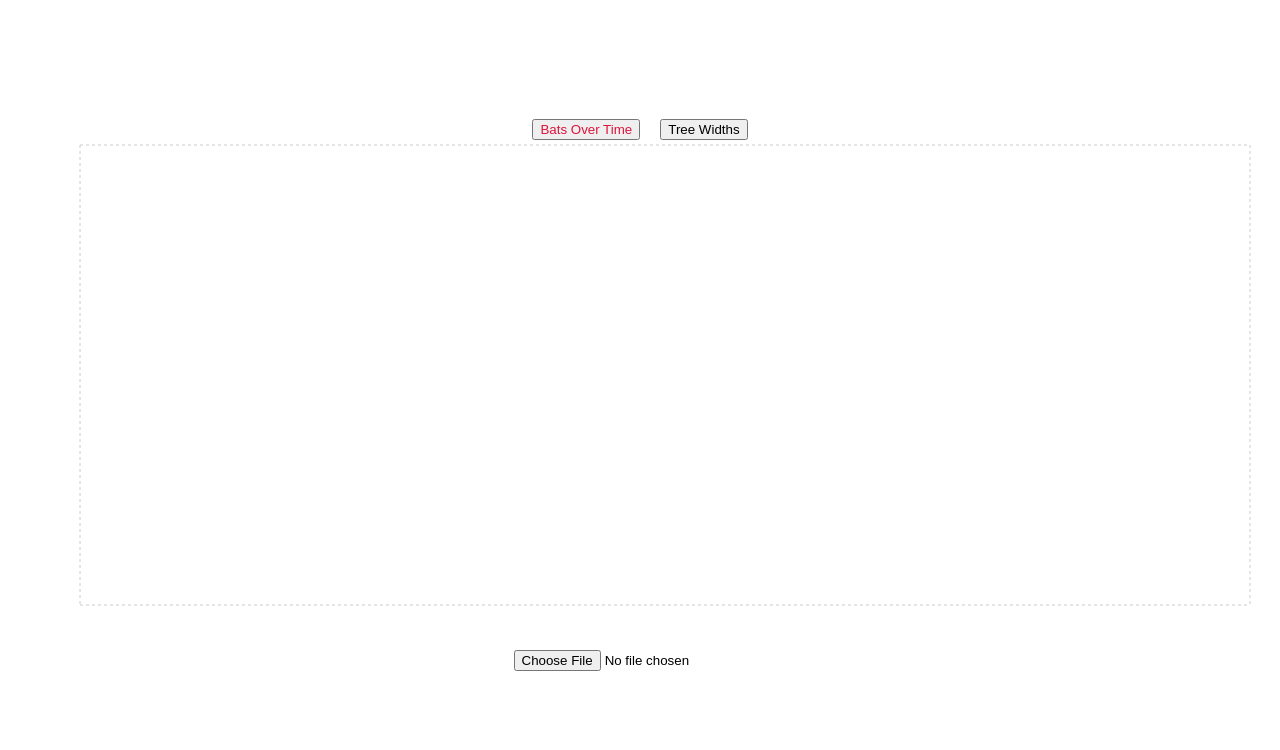
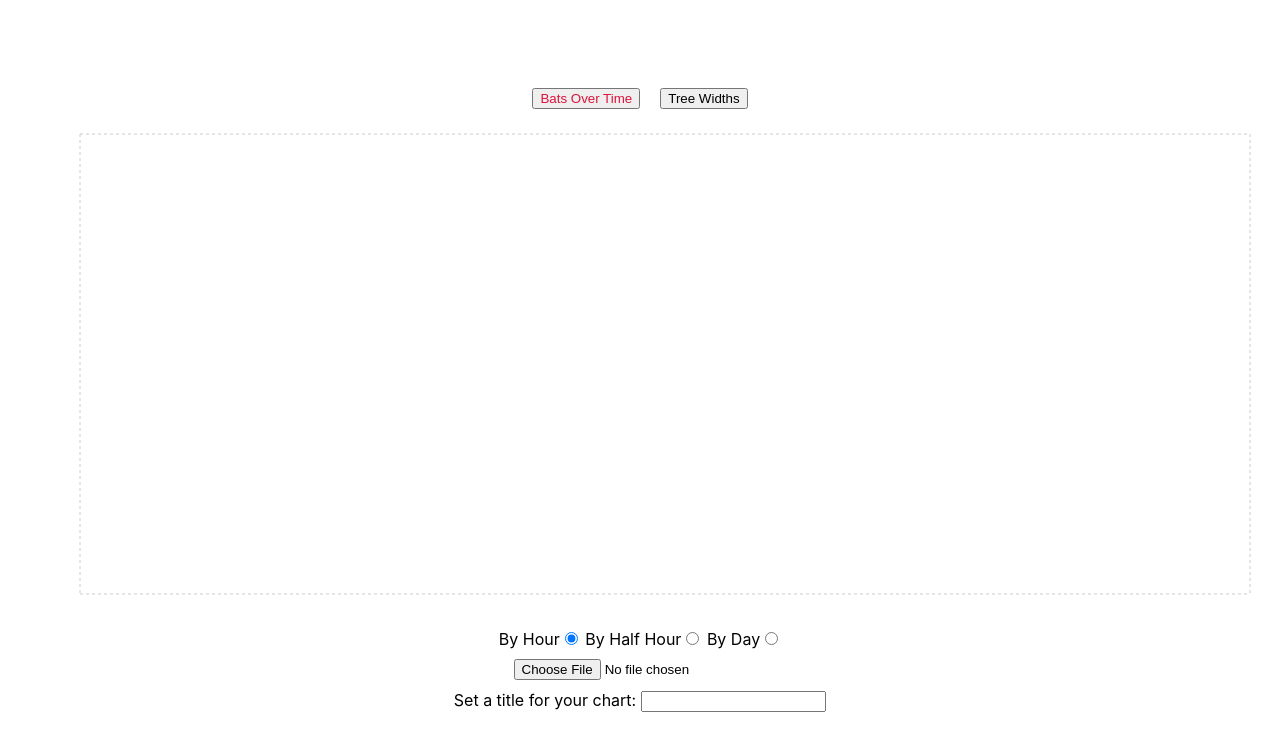
Before and after one commit to danholodak/Bat-Data, a React (Create React App) app: page / in a window 1280 px wide. Shown: the top 750 px of the page. Built offline with nearby package versions, Linux system fonts and the light colour scheme.

Commit message:
add title, radio functtionality

```diff
--- a/src/App.css
+++ b/src/App.css
@@ -7,6 +7,10 @@
 }
 main{
   min-height: 60vh;
+}
+
+#titleInput {
+  margin-left: 5px;
 }
 
 .App-logo {
--- a/src/App.js
+++ b/src/App.js
@@ -1,4 +1,3 @@
-import logo from './logo.svg';
 import './App.css';
 import BatTimeline from './components/BatTimeline';
 import TreeWidths from './components/TreeWidths';
@@ -7,13 +6,17 @@ import TabBar from './components/TabBar';
 
 function App() {
   const [tab, setTab] = useState("bot")
+  const [chartTitle, setChartTitle] = useState("")
   return (
     <div className="App">
       <TabBar tab={tab} setTab={setTab}></TabBar>
       <main>
-      {tab=="bot"&&<BatTimeline></BatTimeline>}
-      {tab=="tw"&&<TreeWidths></TreeWidths>}
+      {tab==="bot"&&<BatTimeline setChartTitle={setChartTitle} chartTitle={chartTitle}></BatTimeline>}
+      {tab==="tw"&&<TreeWidths setChartTitle={setChartTitle} chartTitle={chartTitle}></TreeWidths>}
       </main>
+      <label > Set a title for your chart:
+      <input id='titleInput' type="text" onChange={(e)=>setChartTitle(e.target.value)}/>
+      </label>
     </div>
   );
 }
--- a/src/components/TabBar.jsx
+++ b/src/components/TabBar.jsx
@@ -3,11 +3,11 @@ import './TabBar.css'
 export default function TabBar({tab, setTab}){
     function tabClick(e){
         let buttonText= e.target.innerHTML
-        if (buttonText=="Bats Over Time"){
+        if (buttonText==="Bats Over Time"){
             setTab("bot")
-        }else if (buttonText=="Tree Widths"){
+        }else if (buttonText==="Tree Widths"){
             setTab("tw")
-        }else if (buttonText=="Bats Vs Tree Species"){
+        }else if (buttonText==="Bats Vs Tree Species"){
             setTab("bvts")
         }else{
             setTab("bvtw")
@@ -16,8 +16,8 @@ export default function TabBar({tab, setTab}){
 
     return (
         <nav>
-            <button onClick={tabClick} className={tab=="bot"?"selected":""}>Bats Over Time</button>
-            <button onClick={tabClick} className={tab=="tw"?"selected":""}>Tree Widths</button>
+            <button onClick={tabClick} className={tab==="bot"?"selected":""}>Bats Over Time</button>
+            <button onClick={tabClick} className={tab==="tw"?"selected":""}>Tree Widths</button>
             {/* <button onClick={tabClick} className={tab=="bvts"?"selected":""}>Bats Vs Tree Species</button>
             <button onClick={tabClick} className={tab=="bvtw"?"selected":""}>Bats Vs Tree Widths</button> */}
         </nav>
--- a/src/components/batTimeline.jsx
+++ b/src/components/batTimeline.jsx
@@ -1,21 +1,32 @@
-import React, { PureComponent } from 'react';
+import React from 'react';
 import { LineChart, Line, XAxis, YAxis, CartesianGrid, Tooltip, Legend, ResponsiveContainer } from 'recharts';
 import Papa from "papaparse";
-import { useState } from 'react';
+import { useState, useEffect } from 'react';
 import { colorPalette } from '../assets/chartColorPalette';
 
 
 const getBatId = (recording) => recording["MANUAL ID"] || recording["AUTO ID"] || recording["ALTERNATE 1"] || recording["ALTERNATE 2"] || "Unidentified";
 const getRandomColor = () => "#" + ((1 << 24) * Math.random() | 0).toString(16).padStart(6, "0");
+
+export default function BatTimeline({chartTitle}){
+
+  const [timeUnit, setTimeUnit] = useState("hour")
   // change this to use day vs hour vs minute
-const getTimePoint = recording => `${recording.DATE}-${recording.HOUR}-${recording.TIME?.split(":")[1]}`;
-
-export default function BatTimeline(){
-
+  const getTimePoint = (recording) => {
+    // return `${recording.DATE}-${recording.HOUR}-${recording.TIME?.split(":")[1]}`
+    if (timeUnit==="hour"){
+      return `${recording.DATE}-${recording.HOUR}`
+    }else if (timeUnit==="day"){
+      return `${recording.DATE}`
+    }else{
+      return `${recording.DATE}-${recording.HOUR}-${parseInt(recording.TIME?.split(":")[1])>30?"30":"00"}`
+    }
+  };
   const [batRawData, setBatRawData] = useState([]);
   const [batChartData, setBatChartData] = useState([]);
   const [batLines, setDistinctBatLines] = useState([])
   const changeHandler = (event) => {
+    if (event.target.files[0]){
     Papa.parse(event.target.files[0], {
       header: true,
       skipEmptyLines: true,
@@ -24,20 +35,15 @@ export default function BatTimeline(){
 
         setBatRawData(results.data)
         // Get distinct dates
-        const datesWithHours = results.data.map(recording => getTimePoint(recording));
+        const datesWithHours = batRawData.map(recording => getTimePoint(recording));
         const distinctDatesWithHours = [...new Set(datesWithHours)];
         console.log(distinctDatesWithHours);
 
         // Get distinct bats
-        const batIds = results.data.map(recording => getBatId(recording));
+        const batIds = batRawData.map(recording => getBatId(recording));
         const distinctBatIds = [...new Set(batIds)];
         console.log(distinctBatIds);
-      /*  const dataPoints = distinctDates.map(date => {
-          const dataPoint = {DATE: date};
-          distinctBatIds.forEach(batId => dataPoint[batId] = 0);
-          return dataPoint;
-        });
-*/
+
         // Create a hash map of date:object, where the object has each kind of bat
         const dataPoints = {};
         distinctDatesWithHours.forEach(timePoint => {
@@ -63,12 +69,17 @@ export default function BatTimeline(){
         setDistinctBatLines(distinctBatIds);
         setBatChartData(finalDataPointsList);
       },
-    });
+    });}
   };
+  useEffect(()=>{
+
+  }, [timeUnit])
 
   // render() {
     return (
       <>
+      <section className='theChart'>
+        <h1>{chartTitle}</h1>
         {batChartData &&
         <ResponsiveContainer width="100%" height="100%" minWidth="500px" minHeight="500px">
           <LineChart
@@ -87,17 +98,30 @@ export default function BatTimeline(){
             <YAxis />
             <Tooltip />
             <Legend />
-          { batLines.map(batId => <Line type="monotone" dataKey={batId} stroke={getRandomColor()}/>)}
+            { batLines.map((batId, i) => <Line key={batId+i} type="monotone" dataKey={batId} stroke={i>=colorPalette.length?getRandomColor():colorPalette[i]}/>)}
           </LineChart>
         </ResponsiveContainer>}
-
+      </section>
+      <section id="radio">
+        <label> By Hour
+        <input type="radio" value="hour" name="timeUnit" checked={timeUnit==="hour"} onClick={()=>setTimeUnit("hour")}/>
+        </label>
+        <label> By Half Hour
+        <input type="radio" value="halfHour" name="timeUnit" checked={timeUnit==="halfHour"} onClick={()=>setTimeUnit("halfHour")}/>
+        </label>
+        <label> By Day
+        <input type="radio" value="day" name="timeUnit" checked={timeUnit==="day"} onClick={()=>setTimeUnit("day")}/>
+        </label>
+      </section>
       <input
+      id='fileInput'
       type="file"
       name="file"
       accept=".csv"
       onChange={changeHandler}
       style={{ display: "block", margin: "10px auto" }}
       />
+
       </>
     );
   // }
--- a/src/components/treeWidths.jsx
+++ b/src/components/treeWidths.jsx
@@ -1,5 +1,5 @@
-import React, { PureComponent } from 'react';
-import { BarChart, Bar, LineChart, Line, XAxis, YAxis, CartesianGrid, Tooltip, Legend, ResponsiveContainer } from 'recharts';
+import React from 'react';
+import { BarChart, Bar, XAxis, YAxis, CartesianGrid, Tooltip, Legend, ResponsiveContainer } from 'recharts';
 
 import Papa from "papaparse";
 import { useState } from 'react';
@@ -10,12 +10,13 @@ const getTreeId = (recording) => recording["Common Name"];
 const getRandomColor = () => "#" + ((1 << 24) * Math.random() | 0).toString(16).padStart(6, "0");
 const getDiameter = recording => recording["DBH (in)"] ? recording["DBH (in)"].split(".")[0] : 0;
 
-export default function TreeWidths(){
+export default function TreeWidths({chartTitle}){
 
   const [treeRawData, setTreeRawData] = useState([]);
   const [treeChartData, setTreeChartData] = useState([]);
   const [treeLines, setDistinctTreeLines] = useState([])
   const changeHandler = (event) => {
+    if(event.target.files[0]){
       Papa.parse(event.target.files[0], {
         header: true,
         skipEmptyLines: true,
@@ -27,7 +28,7 @@ export default function TreeWidths(){
           // Get distinct trees
           const treeIds = []
           results.data.forEach(entry =>{
-          if(getTreeId(entry)&&getTreeId(entry)!=""){
+            if(getTreeId(entry)&&getTreeId(entry)!==""){
               treeIds.push(getTreeId(entry))
             }
           });
@@ -62,7 +63,7 @@ export default function TreeWidths(){
           // Update each object with how many of each tree we observed that day
           results.data.forEach(entry => {
             const treeId = getTreeId(entry);
-          if (treeId&&treeId!=""){
+            if (treeId&&treeId!==""){
               dataPoints[getDiameter(entry)][treeId]++;
             }
           })
@@ -77,12 +78,14 @@ export default function TreeWidths(){
           setDistinctTreeLines(distinctTreeIds);
           setTreeChartData(finalDataPointsList);
         },
-    });
+    });}
   };
 
   // render() {
     return (
       <>
+        <section className='theChart'>
+          <h1>{chartTitle}</h1>
         {treeChartData &&
           <ResponsiveContainer width="100%" height="100%" minWidth="500px" minHeight="500px">
             <BarChart
@@ -104,6 +107,7 @@ export default function TreeWidths(){
               { treeLines.map((treeId, i) => <Bar key={treeId+i} stackId="a" dataKey={treeId} fill={i>=colorPalette.length?getRandomColor():colorPalette[i]}/>)}
             </BarChart>
           </ResponsiveContainer>}
+        </section>
 
         <input
         type="file"
```
Lines whose indentation alone changed are shown as unchanged.
